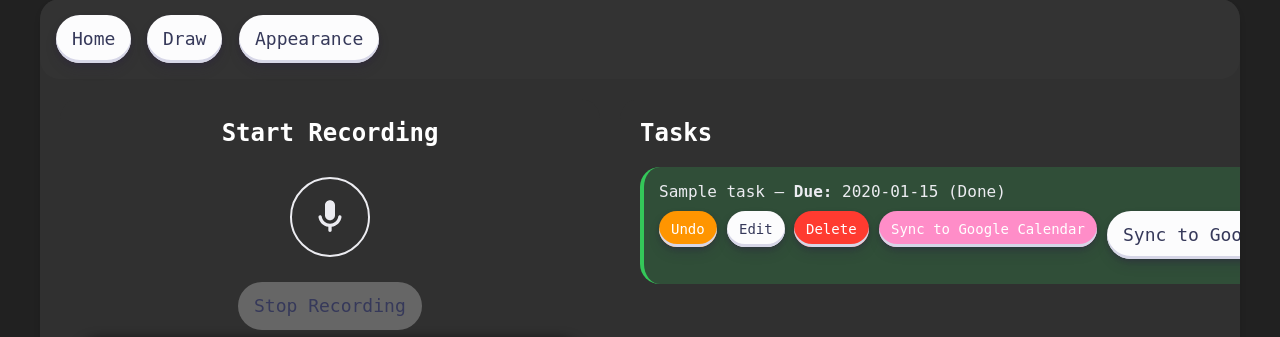
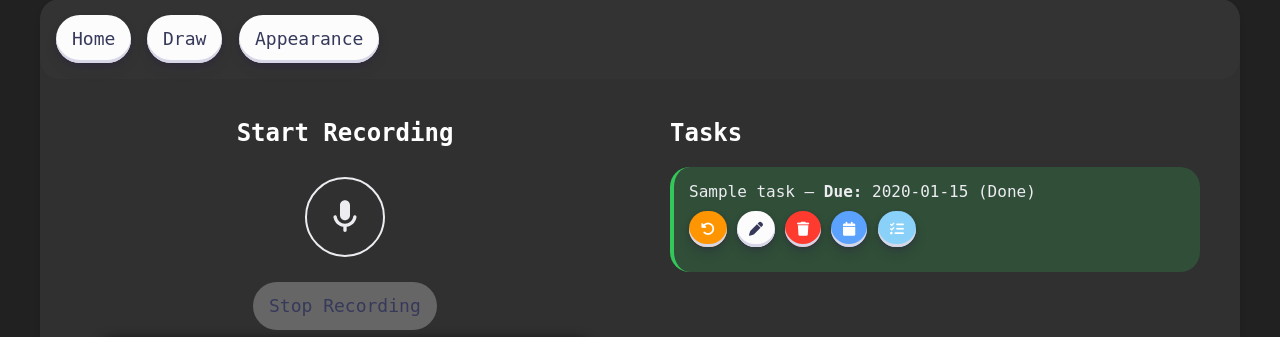
Before and after one commit to CarlosMelicandia/EchoNote, a Flask app: page / in a window 1280 px wide. Shown: the part 21-358 px from the top of the page. Run offline with Flask 3, Linux system fonts and the light colour scheme; tables that the repository leaves empty hold one stand-in row (values such as "Sample post").

Commit message:
ui changes

```diff
--- a/app.py
+++ b/app.py
@@ -161,6 +161,7 @@ def delete_task_route(task_id):
     else:
         return jsonify(error='Task not found'), 404
 
+# Prefill task function
 @app.route("/api/parse_task", methods=["POST"])
 def parse_task():
     data = request.get_json()
--- a/static/styles.css
+++ b/static/styles.css
@@ -491,7 +491,7 @@
     margin-bottom: 10px;
 }
 
-.btn-edit, .btn-delete, .btn-done, .btn-undo, .btn-sync{
+.btn-edit, .btn-delete, .btn-done, .btn-undo, .btn-sync, .btn-sync-task{
     height: 36px;
     font-size: 14px;
     padding: 0 12px;
@@ -513,7 +513,12 @@
 }
 
 .btn-sync {
-  background-color: #ff8dc8;
+  background-color: #5BA2FF;
+  color: white;
+}
+
+.btn-sync-task{
+  background-color: #89D1F8;
   color: white;
 }
 
--- a/templates/base.html
+++ b/templates/base.html
@@ -5,6 +5,7 @@
         <meta name="viewport" content="width=device-width, initial-scale=1.0">
         <title>{% block title %}EchoNote{% endblock %}</title>
         <link rel="stylesheet" href="{{ url_for('static', filename='styles.css') }}">
+        <link rel="stylesheet" href="https://cdnjs.cloudflare.com/ajax/libs/font-awesome/6.4.0/css/all.min.css">
     </head>
     <body>
         <div class="container">
--- a/templates/index.html
+++ b/templates/index.html
@@ -33,14 +33,30 @@
                     </div>
                     <div class="task-actions">
                         {% if not task.completed %}
-                        <button class="btn-done" data-task-id="{{ task.id }}">Done</button>
-                        {% else %}
-                        <button class="btn-undo" data-task-id="{{ task.id }}">Undo</button>
-                        {% endif %}
-                        <button class="btn-edit" data-task-id="{{ task.id }}">Edit</button>
-                        <button class="btn-delete" data-task-id="{{ task.id }}">Delete</button>
-                        <button class="btn-sync" data-task-id="{{ task.id }}">Sync to Google Calendar</button>
-                        <button class="btn-sync-task" data-task-id="{{ task.id }}">Sync to Google Task</button>
+                        <button class="btn-done" data-task-id="{{ task.id }}">
+                            <i class="fa-solid fa-check"></i>
+                            </button>
+
+                            {% else %}
+                            <button class="btn-undo" data-task-id="{{ task.id }}">
+                            <i class="fa-solid fa-rotate-left"></i>
+                            </button>
+                            {% endif %}
+
+                            <button class="btn-edit" data-task-id="{{ task.id }}">
+                            <i class="fa-solid fa-pen"></i>
+                            </button>
+
+                            <button class="btn-delete" data-task-id="{{ task.id }}">
+                            <i class="fa-solid fa-trash"></i>
+                            </button>
+                            <button class="btn-sync" data-task-id="{{ task.id }}">
+                            <i class="fa-solid fa-calendar"></i>
+                            </button>
+                            <button class="btn-sync-task" data-task-id="{{ task.id }}">
+                            <i class="fa-solid fa-list-check"></i>
+                            </button>
+
                     </div>
                     <div class="task-waveform"></div>
                 </div>
```
